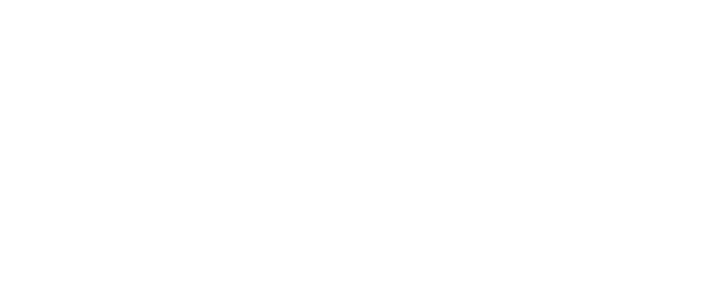
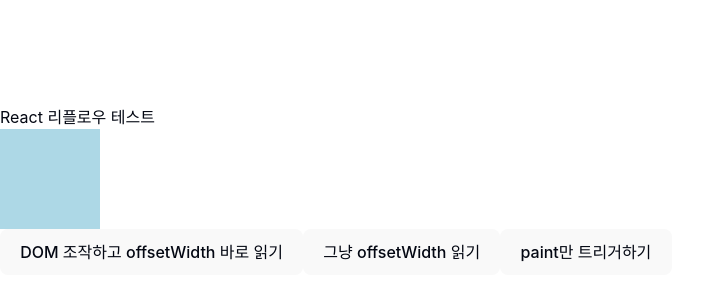
Before and after one commit to Doeunnkimm/react-playground, a React (Vite) app: page / in a window 1280 px wide. Shown: the part 210-510 px from the top of the page, without its empty margins (0-713 px from the left). Built offline with nearby package versions, Linux system fonts and the light colour scheme.

Commit message:
offsetWidth는 항상 리플로우를 트리거하지는 않는다 (#15)
단순 읽기만으로는 유발되지 않는다

```diff
--- a/src/main.tsx
+++ b/src/main.tsx
@@ -4,7 +4,8 @@
 // import { CleanUpFunction } from './clean-up-function/CleanUpFunction';
 // import { VirtualDom } from './virtual-dom/VirtualDom';
 // import { BottomSheetTest } from './bottom-sheet/BottomSheetTest';
-import { SingletonTest } from './singleton/axios-example/Test';
+// import { SingletonTest } from './singleton/axios-example/Test';
+import { ReflowTrigger } from './reflow-trigger/ReflowTrigger';
 // import { UseOverlayExample } from './overlay/useOverlay/UseOverlay';
 // import { FlushSync } from './flushSync/FlushSync';
 // import { SyntheticEvent } from './SyntheticEvent/index.tsx';
@@ -22,6 +23,7 @@
     {/* <CleanUpFunction /> */}
     {/* <VirtualDom /> */}
     {/* <BottomSheetTest /> */}
-    <SingletonTest />
+    {/* <SingletonTest /> */}
+    <ReflowTrigger />
   </>
 );
--- /dev/null
+++ b/src/reflow-trigger/ReflowTrigger.tsx
@@ -0,0 +1,43 @@
+import { useRef } from 'react';
+
+export const ReflowTrigger = () => {
+  const boxRef = useRef<HTMLDivElement>(null);
+
+  // 1️⃣ 스타일 변경 후 즉시 offsetWidth 읽기 (리플로우 발생 가능)
+  const handleReflowTest = () => {
+    if (boxRef.current == null) return;
+
+    boxRef.current.style.width = '200px';
+    console.log(boxRef.current.offsetWidth);
+  };
+
+  // 2️⃣ 그냥 offsetWidth 읽기
+  const handleNoReflowTest = () => {
+    if (boxRef.current == null) return;
+    console.log(boxRef.current.offsetWidth);
+  };
+
+  // 3️⃣ paint만 수행하기
+  const handleChangeBackground = () => {
+    if (boxRef.current == null) return;
+    boxRef.current.style.background = 'orange';
+  };
+
+  return (
+    <div>
+      <h2>React 리플로우 테스트</h2>
+      <div
+        ref={boxRef}
+        style={{
+          width: '100px',
+          height: '100px',
+          backgroundColor: 'lightblue',
+          transition: 'width 0.3s',
+        }}
+      />
+      <button onClick={handleReflowTest}>DOM 조작하고 offsetWidth 바로 읽기</button>
+      <button onClick={handleNoReflowTest}>그냥 offsetWidth 읽기</button>
+      <button onClick={handleChangeBackground}>paint만 트리거하기</button>
+    </div>
+  );
+};
```
